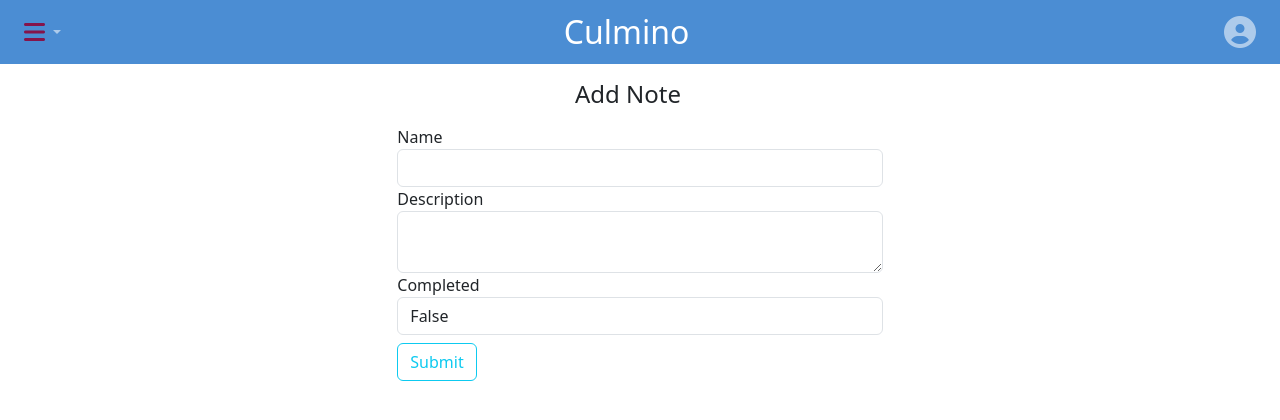
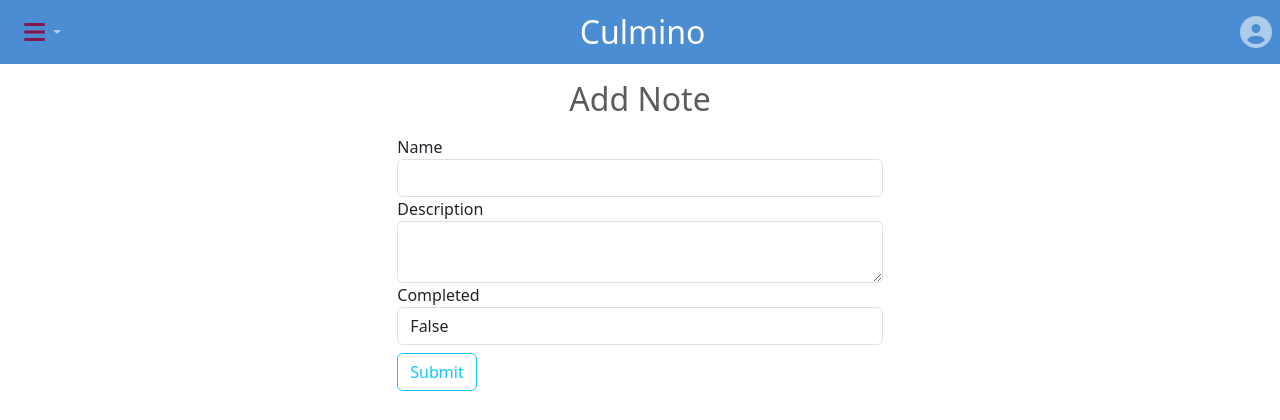
Before and after one commit to kmparks60/Culmino, a Flask app: page /add_todo in a window 1280 px wide. Shown: the top 420 px of the page. Run offline with Flask 3, Linux system fonts and the light colour scheme; some libraries are stand-ins or nearby versions.

Commit message:
Fixed layout.html, add_todo.html, and view_todos.html styling so app is homogeneous.

```diff
--- a/application/templates/add_todo.html
+++ b/application/templates/add_todo.html
@@ -4,7 +4,7 @@
 	<form action="" method="POST">
 		{{ form.csrf_token() }}
 		<fieldset class="form-group">
-			<legend class="row justify-content-center h4 my-3">Add Note</legend>
+			<h2 class="row justify-content-center my-3 text-muted">Add Note</h2>
 
 			<div class="form-group">
 				{{ form.name.label(class="form-control-label") }}
--- a/application/templates/layout.html
+++ b/application/templates/layout.html
@@ -29,8 +29,8 @@
 					</ul>
 				</li>
 			</ul>
-			<a class="navbar-brand ms-auto pe-3 display-1 fs-2 justify-content-center" href="{{ url_for('get_todos') }}">Culmino</a>
-			<ul class="navbar-nav ms-auto pe-3">
+			<a class="navbar-brand ms-auto display-1 fs-2 justify-content-center" href="{{ url_for('get_todos') }}">Culmino</a>
+			<ul class="navbar-nav ms-auto">
 				<li class="nav-item">
 					<a class="nav-link" href="#">
 						<i class="fas fa-user-circle fa-2xl"></i>
```
Also changed, not shown: application/templates/view_todos.html (+4 -3 lines).
